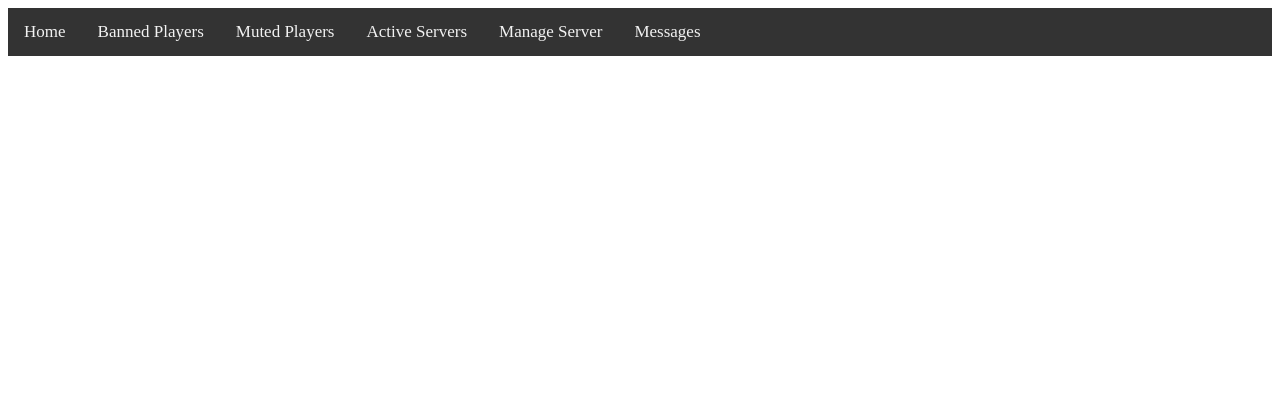
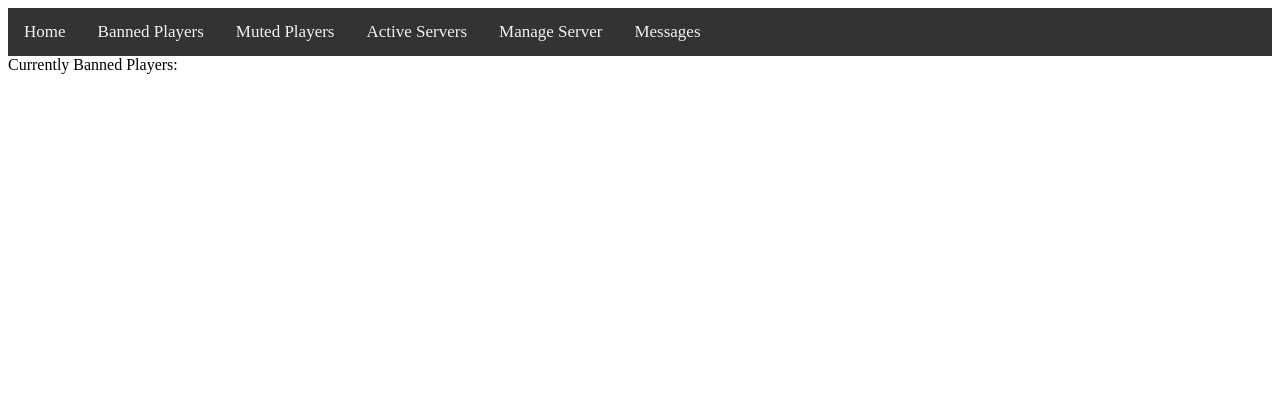
Before and after one commit to SpyTVofficial/MyPlugins, a PHP site: page /adminpanel/index.php in a window 1280 px wide. Shown: the top 420 px of the page. Run offline with PHP 8.4, Linux system fonts and the light colour scheme.

Commit message:
'readme'

```diff
--- a/adminpanel/index.php
+++ b/adminpanel/index.php
@@ -20,6 +20,10 @@
   <a href="messages/index.php">Messages</a>
 </div>
 
+<div class="banned">
+    <p1>Currently Banned Players: </p1>
+</div>
+
 
 <div class="footer">
   <p><a href="contact/index.php">Contact </a> | MyPlugins | &#169 2020 | <a href="faq/index.php">FAQ</a></p>
```
Also changed, not shown: README.md.
